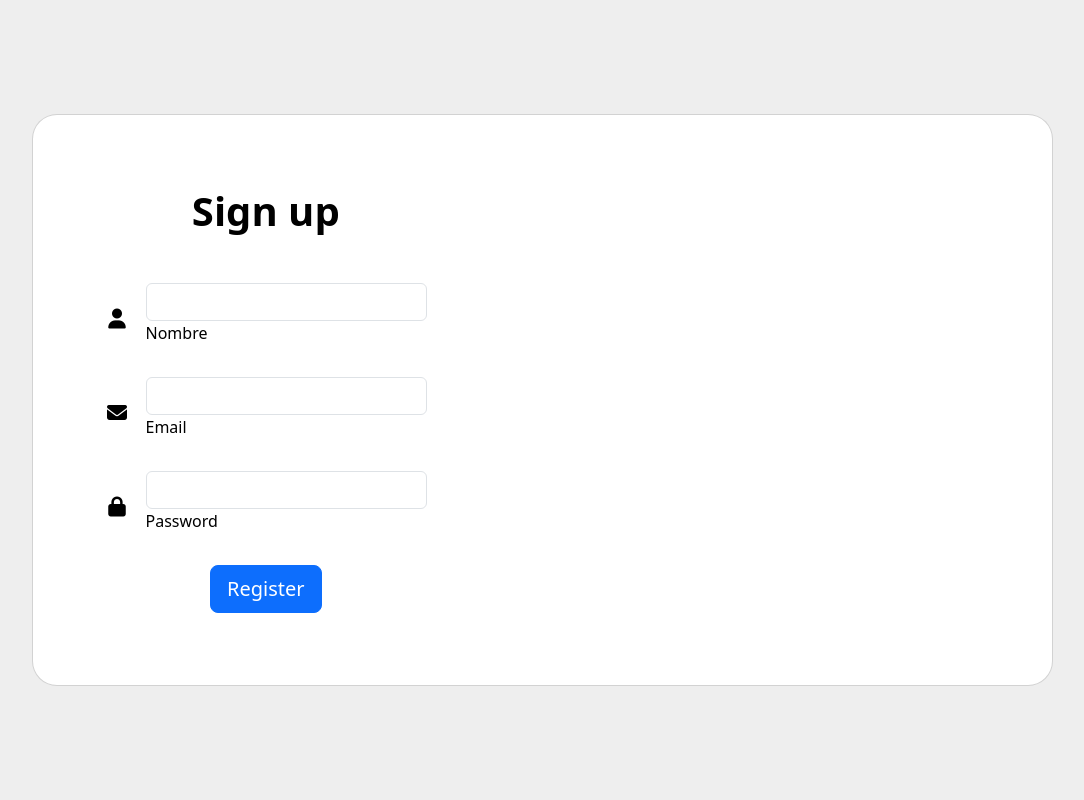
After one commit to RominaDaGraca/fotoguay, a PHP site: page /register.php in a window 1280 px wide. The commit adds this page. Shown: the whole page, without its empty margins (98-1182 px from the left). Run offline with PHP 8.4, Linux system fonts and the light colour scheme; some libraries are stand-ins or nearby versions.

Commit message:
register

```diff
--- /dev/null
+++ b/conexion.php
@@ -0,0 +1,14 @@
+<?php
+$servername = "localhost";
+$database = "fotos_web";
+$username = "root";
+$password = "";
+// Create connection
+$conn = mysqli_connect($servername, $username, $password, $database);
+// Check connection
+if (!$conn) {
+    die("Connection failed: " . mysqli_connect_error());
+}
+
+
+?>
--- /dev/null
+++ b/register.php
@@ -0,0 +1,97 @@
+<?php
+include('conexion.php');
+
+if (isset($_POST['nombre'])) {
+    $nombre=$_POST["nombre"];
+    $email=$_POST["email"];
+    $password=$_POST["password"];
+
+
+    $queryInsert = "INSERT INTO usuario (nombre, email, password) VALUE (?,?,?)";
+    $stm=$conn->prepare($queryInsert);
+    $stm->bind_param("sss",$nombre,$email,$password);
+
+    if ($stm->execute()) {
+        header("Location: login.php");
+        exit();
+    } else {
+        echo "No se ingresaron los registros. <br>";
+    }
+}
+
+?>
+
+
+<!DOCTYPE html>
+<html lang="en">
+<head>
+    <meta charset="UTF-8">
+    <meta http-equiv="X-UA-Compatible" content="IE=edge">
+    <meta name="viewport" content="width=device-width, initial-scale=1.0">
+    <title>Registro</title>
+    <link href="https://cdn.jsdelivr.net/npm/bootstrap@5.3.0-alpha1/dist/css/bootstrap.min.css" rel="stylesheet" integrity="sha384-GLhlTQ8iRABdZLl6O3oVMWSktQOp6b7In1Zl3/Jr59b6EGGoI1aFkw7cmDA6j6gD" crossorigin="anonymous">
+    <link rel="stylesheet" href="https://cdnjs.cloudflare.com/ajax/libs/font-awesome/6.3.0/css/all.min.css" integrity="sha512-SzlrxWUlpfuzQ+pcUCosxcglQRNAq/DZjVsC0lE40xsADsfeQoEypE+enwcOiGjk/bSuGGKHEyjSoQ1zVisanQ==" crossorigin="anonymous" referrerpolicy="no-referrer" />
+
+</head>
+<body>
+
+<section class="vh-100" style="background-color: #eee;">
+  <div class="container h-100">
+    <div class="row d-flex justify-content-center align-items-center h-100">
+      <div class="col-lg-12 col-xl-11">
+        <div class="card text-black" style="border-radius: 25px;">
+          <div class="card-body p-md-5">
+            <div class="row justify-content-center">
+              <div class="col-md-10 col-lg-6 col-xl-5 order-2 order-lg-1">
+
+                <p class="text-center h1 fw-bold mb-5 mx-1 mx-md-4 mt-4">Sign up</p>
+
+                <form method="post" class="mx-1 mx-md-4">
+
+                  <div class="d-flex flex-row align-items-center mb-4">
+                    <i class="fas fa-user fa-lg me-3 fa-fw"></i>
+                    <div class="form-outline flex-fill mb-0">
+                      <input type="text" id="nombre" name="nombre" class="form-control" />
+                      <label class="form-label" for="nombre">Nombre</label>
+                    </div>
+                  </div>
+
+                  <div class="d-flex flex-row align-items-center mb-4">
+                    <i class="fas fa-envelope fa-lg me-3 fa-fw"></i>
+                    <div class="form-outline flex-fill mb-0">
+                      <input type="text" id="email" name="email" class="form-control" />
+                      <label class="form-label" for="email">Email</label>
+                    </div>
+                  </div>
+
+                  <div class="d-flex flex-row align-items-center mb-4">
+                    <i class="fas fa-lock fa-lg me-3 fa-fw"></i>
+                    <div class="form-outline flex-fill mb-0">
+                      <input type="text" id="password" name="password" class="form-control" />
+                      <label class="form-label" for="password">Password</label>
+                    </div>
+                  </div>
+
+                  <div class="d-flex justify-content-center mx-4 mb-3 mb-lg-4">
+                    <button type="submit" class="btn btn-primary btn-lg">Register</button>
+                  </div>
+
+                </form>
+
+              </div>
+              <div class="col-md-10 col-lg-6 col-xl-7 d-flex align-items-center order-1 order-lg-2">
+
+                <img src="" class="img-fluid" alt="">
+
+              </div>
+            </div>
+          </div>
+        </div>
+      </div>
+    </div>
+  </div>
+</section>
+
+<script src="https://cdn.jsdelivr.net/npm/bootstrap@5.3.0-alpha1/dist/js/bootstrap.bundle.min.js" integrity="sha384-w76AqPfDkMBDXo30jS1Sgez6pr3x5MlQ1ZAGC+nuZB+EYdgRZgiwxhTBTkF7CXvN" crossorigin="anonymous"></script>
+</body>
+</html>
```
Also changed, not shown: login.php (+12 -21 lines), registro.php (deleted, +0 -20 lines).
